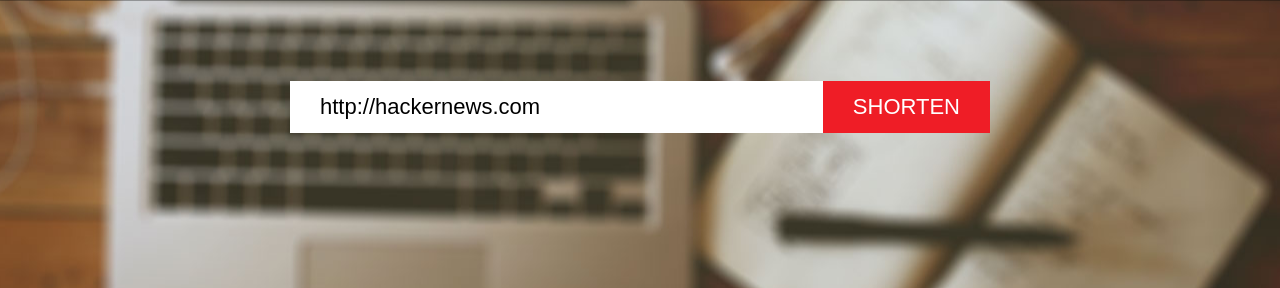
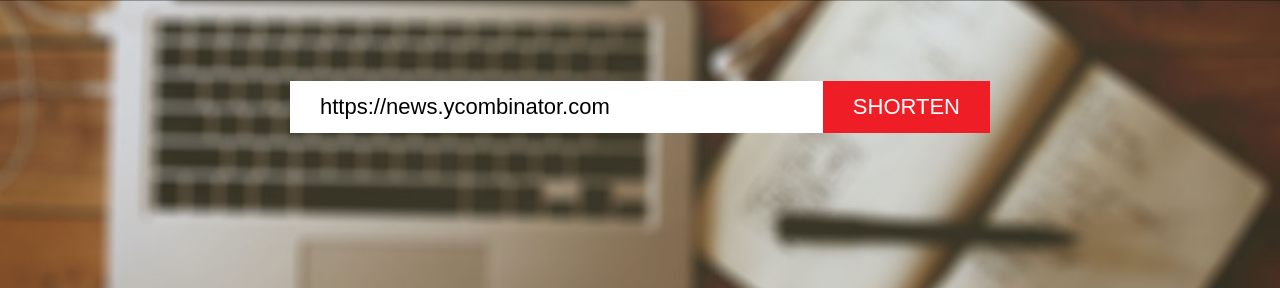
Before and after one commit to nyddle/mnemonic, a Python web app: template templates/index.html in a window 1280 px wide. Shown: the part 332-620 px from the top of the page. Run offline with Jinja, Linux system fonts and the light colour scheme; the template is opened without the code that fills it, so the values that code supplies are empty.

Commit message:
Link changed

```diff
--- a/templates/index.html
+++ b/templates/index.html
@@ -40,7 +40,7 @@
 			<form class="cf" action="/shorten_url">
 				<input id="submit" class="button" type="submit" value="Shorten">
 				<div class="oh">
-					<input id="shorten_url" class="shorten-input" type="text" value="http://hackernews.com" placeholder="Paste a link to shorten it" name="url" taborder="1" oninput="enableform()">
+					<input id="shorten_url" class="shorten-input" type="text" value="https://news.ycombinator.com" placeholder="Paste a link to shorten it" name="url" taborder="1" oninput="enableform()">
 				</div>
 			</form>
 		</div>
```
